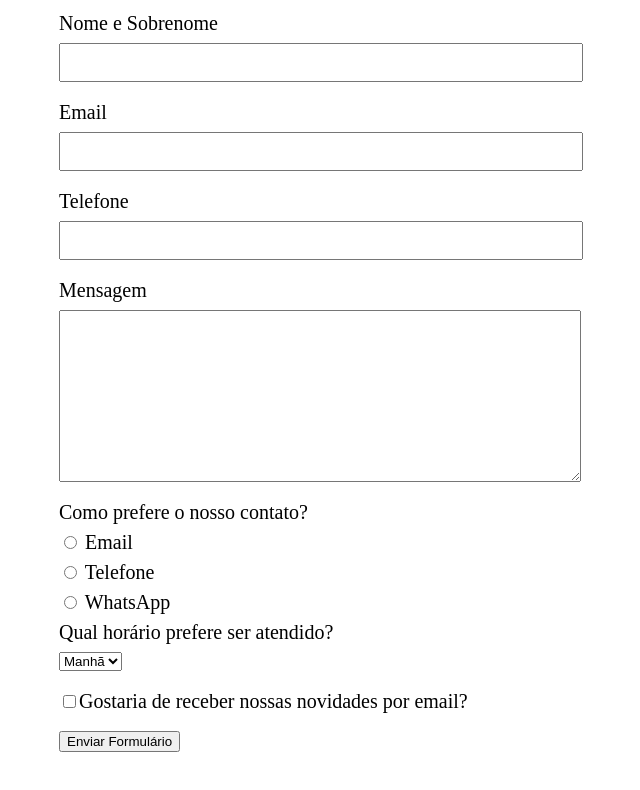
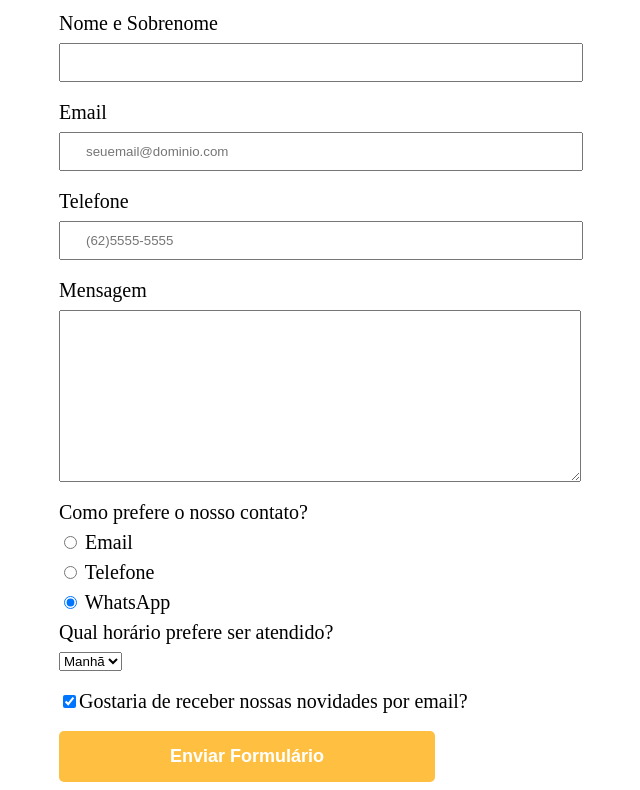
Before and after one commit to DanieruStark/curso-hmtl5-css3, a plain HTML site: page contato.html in a window 1280 px wide. Shown: the part 280-1070 px from the top of the page, without its empty margins (111-751 px from the left). Drawn offline with Linux system fonts and the light colour scheme.

Commit message:
Adicionamos alt nas imagens e estilizamos os formulários bem como deixamos o html mais correto semanticamente

```diff
--- a/contato.html
+++ b/contato.html
@@ -11,7 +11,7 @@
         <header>
             <div class="caixa">
                 <h1>
-                    <img src="img/logo.png">
+                    <img src="img/logo.png" alt="Logo da Barbearia Alura">
                 </h1>
                 <nav>
                     <ul>
@@ -26,16 +26,16 @@
             <form>
                 <div>
                     <label for="nome-sobrenome">Nome e Sobrenome</label>
-                    <input type="text" id="nome-sobrenome" class="input-padrao">
+                    <input type="text" id="nome-sobrenome" class="input-padrao" required>
                     <label for="email">Email</label>
-                    <input type="email" id="email" class="input-padrao">
+                    <input type="email" id="email" class="input-padrao" required placeholder="seuemail@dominio.com">
                     <label for="telefone">Telefone</label>
-                    <input type="tel" id="telefone" class="input-padrao">
+                    <input type="tel" id="telefone" class="input-padrao" required placeholder="(62)5555-5555">
                     <label for="mensagem">Mensagem</label>
                     <textarea cols="70" rows="10" id="mensagem" class="input-padrao"></textarea>
                 </div>
-                <div>
-                    <p>Como prefere o nosso contato?</p>
+                <fieldset>
+                    <legend>Como prefere o nosso contato?</legend>
                     <label for="radio-email">
                         <input type="radio" name="contato" value="email" id="radio-email">
                         Email
@@ -45,26 +45,26 @@
                         Telefone
                     </label>
                     <label for="radio-whatsapp">
-                        <input type="radio" name="contato" value="whatsapp" id="radio-whatsapp">
+                        <input type="radio" name="contato" value="whatsapp" id="radio-whatsapp" checked>
                         WhatsApp
                     </label>
-                </div>
-                <div>
-                    <p>Qual horário prefere ser atendido?</p>
+                </fieldset>
+                <fieldset>
+                    <legend>Qual horário prefere ser atendido?</legend>
                     <select>
                         <option>Manhã</option>
                         <option>Tarde</option>
                         <option>Noite</option>
                     </select>
                     <label class="checkbox">
-                        <input type="checkbox">Gostaria de receber nossas novidades por email?
+                        <input type="checkbox" checked>Gostaria de receber nossas novidades por email?
                     </label>
-                </div>
-                <input type="submit" value="Enviar Formulário">
+                </fieldset>
+                <input type="submit" value="Enviar Formulário" class="enviar">
             </form>
         </main>
         <footer>
-            <img src="img/logo-branco.png">
+            <img src="img/logo-branco.png" alt="Logo da Barbearia Alura">
             <p class="copyright">&copy;Copyright Alura - 2019</p>
         </footer>
     </body>
--- a/style.css
+++ b/style.css
@@ -40,7 +40,7 @@ form {
     margin: 40px 0;
 }
 
-form label, form p {
+form label, form legend {
     display: block;
     font-size: 20px;
     margin: 0 0 10px;
@@ -55,6 +55,24 @@ form label, form p {
 
 .checkbox {
     margin: 20px 0;
+}
+
+.enviar {
+    width: 40%;
+    padding: 15px 0;
+    background: #ffc042;
+    color: #ffffff;
+    font-weight: bold;
+    font-size: 18px;
+    border: none;
+    border-radius: 5px;
+    transition: 0.5s all;
+    cursor: pointer;
+}
+
+.enviar:hover {
+    background: #d48e00;
+    transform: scale(1.2);
 }
 
 .produtos {
```
Also changed, not shown: index.html (+4 -4 lines), produtos.html (+5 -5 lines).
